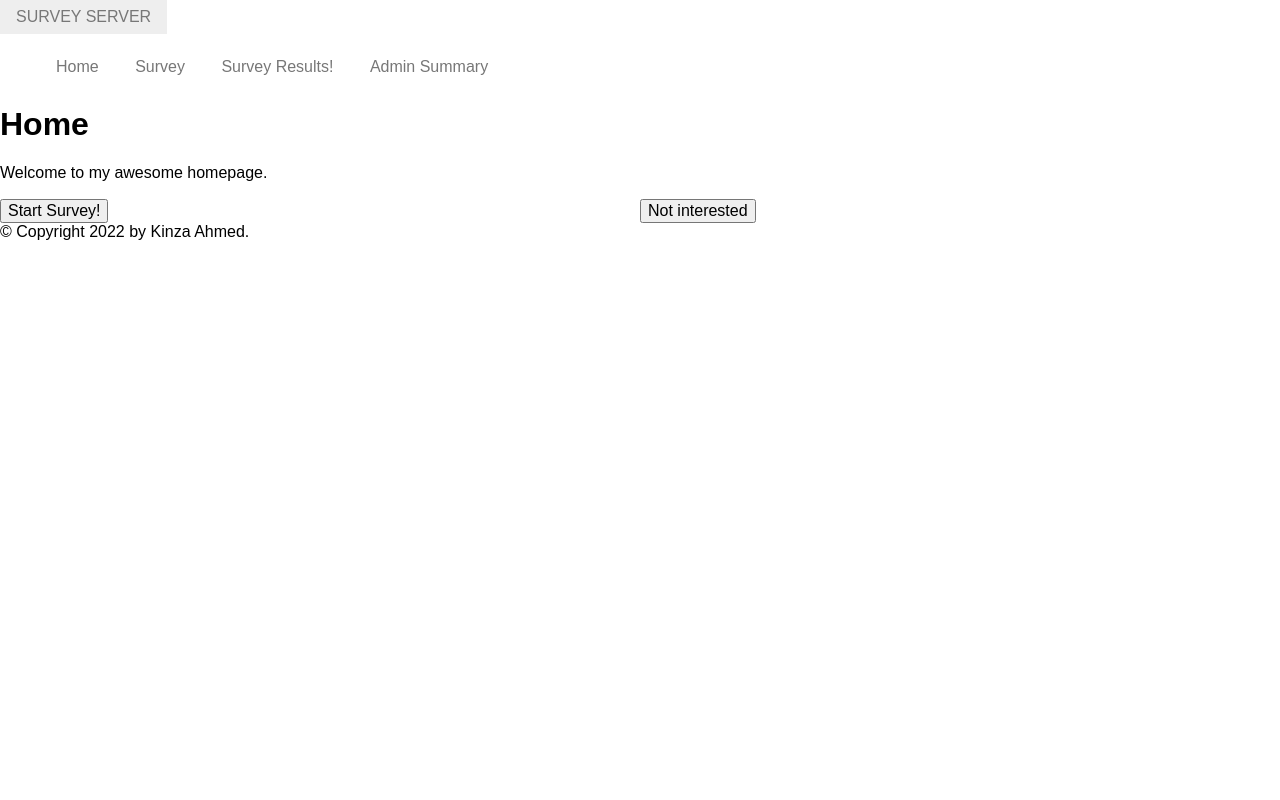
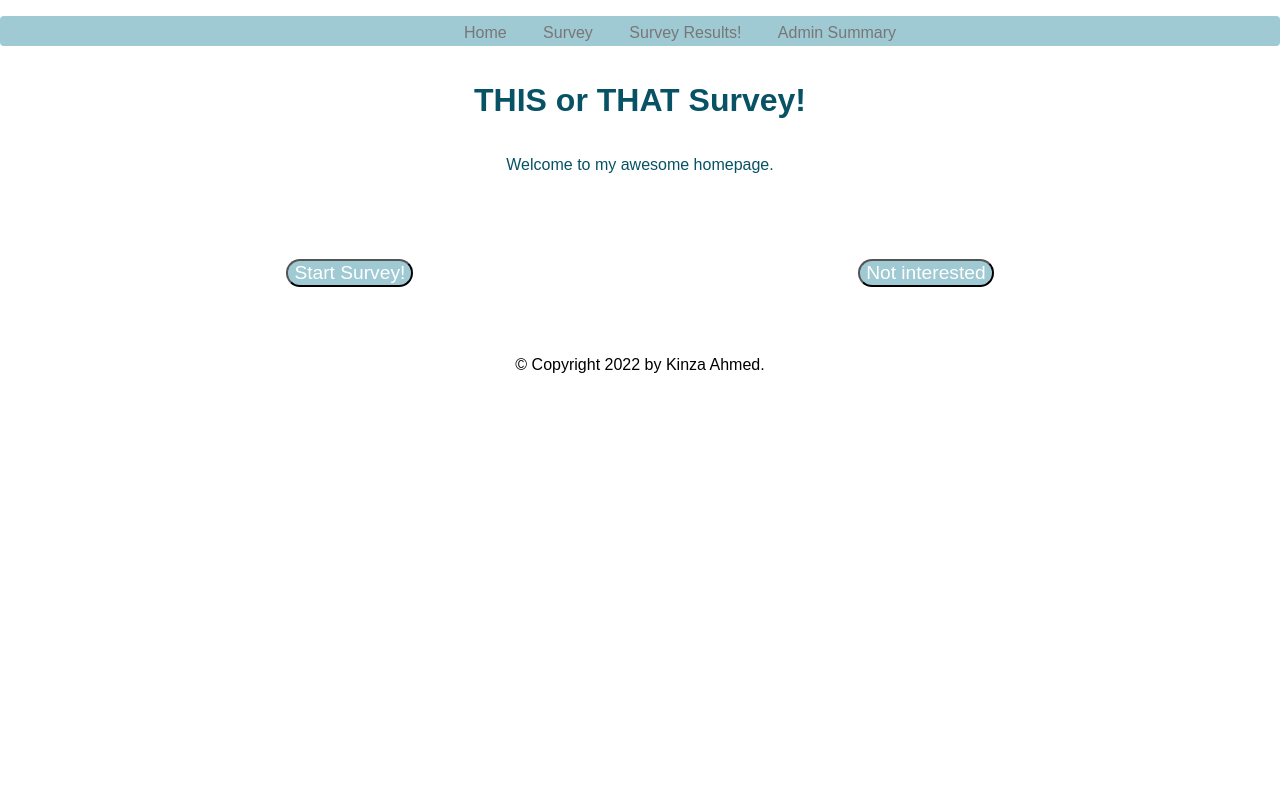
Before and after one commit to kinzaahmed-web/survey-server, a Flask app: page / in a window 1280 px wide. Run offline with Flask 2, Linux system fonts and the light colour scheme; some libraries are stand-ins or nearby versions.

Commit message:
feat(Kinza A.): Added css to home page, TODO: fix survey results and survey page)

```diff
--- a/static/style.css
+++ b/static/style.css
@@ -1,6 +1,45 @@
-.row {
+html, body {
+  margin: 0;
+  height: 100%;
+  overflow: hidden;
+}
+h1, p {
+  padding-top: 15px;
+  text-align: center;
+  font-family: sans-serif;
+  color:rgb(7, 82, 100);
+}
+.home-row {
   display: flex;
+  padding:5%;
+  text-align: center;
 }
 .column {
-  flex: 50%;
+  margin: 5px;
+  flex:content;
 }
+.home {
+  padding-top: 15px;
+  text-align: center;
+  font-family: sans-serif;
+  color:rgb(7, 82, 100);
+}
+
+.navbar {
+  height: 30px;
+  margin-top: 40px auto;
+  background-color: rgb(159, 201, 211);
+  text-align: center;
+  border-radius: 4px;
+}
+
+.homebutton {
+  background-color: rgb(159, 201, 211);
+  color: #ffffff;
+  border-radius: 40px;
+  font-size: 120%;
+}
+
+#footer {
+  text-align: center;
+}
--- a/templates/base.html
+++ b/templates/base.html
@@ -18,19 +18,19 @@
   <body>
     <div class="navbar">
       <div class="pure-menu pure-menu-horizontal">
-        <a href="#" class="pure-menu-heading pure-menu-link">Survey Server</a>
+        <!-- <a href="/#" class="pure-menu-heading pure-menu-link">Survey Server</a> -->
         <ul class="pure-menu-horizontal">
           <li class="pure-menu-item">
-            <a href="{{ url_for("index") }} " class="pure-menu-link">Home</a>
+            <a href="{{ url_for("index") }}" class="pure-menu-link">Home</a>
           </li>
           <li class="pure-menu-item">
-            <a href="{{ url_for("survey") }} " class="pure-menu-link">Survey</a>
+            <a href="{{ url_for("survey") }}" class="pure-menu-link">Survey</a>
           </li>
           <li class="pure-menu-item">
-            <a href="{{ url_for("results") }} " class="pure-menu-link">Survey Results!</a>
+            <a href="{{ url_for("results") }}" class="pure-menu-link">Survey Results!</a>
           </li>
           <li class="pure-menu-item">
-            <a href="{{ url_for("summary") }} " class="pure-menu-link">Admin Summary</a>
+            <a href="{{ url_for("summary") }}" class="pure-menu-link">Admin Summary</a>
           </li>
         </ul>
       </div>
--- a/templates/home.html
+++ b/templates/home.html
@@ -3,18 +3,18 @@
 {% block title %}Homepage{% endblock %}
 
 {% block content %}
-<h1>Home</h1>
-<p class="important">Welcome to my awesome homepage.</p>
+<h1 class="home">THIS or THAT Survey!</h1>
+<p class="home">Welcome to my awesome homepage.</p>
 
-<div class="row" style="size: 2;">
+<div class="home-row" style="size: 2;">
     <div class="column">
         <a href="{{ url_for("survey") }}">
-            <button>Start Survey!</button>
+            <button class="homebutton">Start Survey!</button>
         </a>
     </div>
     <div class="column">
         <a href="{{ url_for("decline") }}">
-            <button>Not interested</button>
+            <button class="homebutton">Not interested</button>
         </a>
     </div>
   </div>
```
